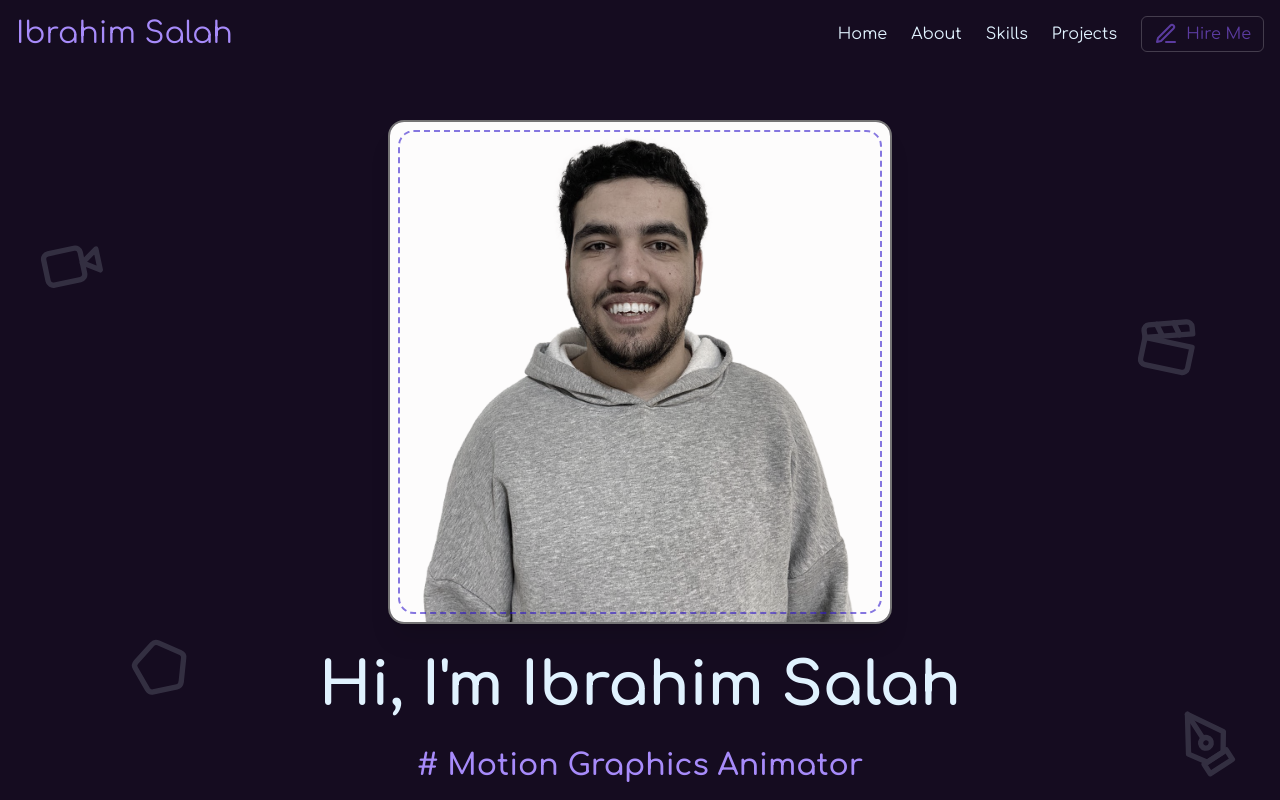
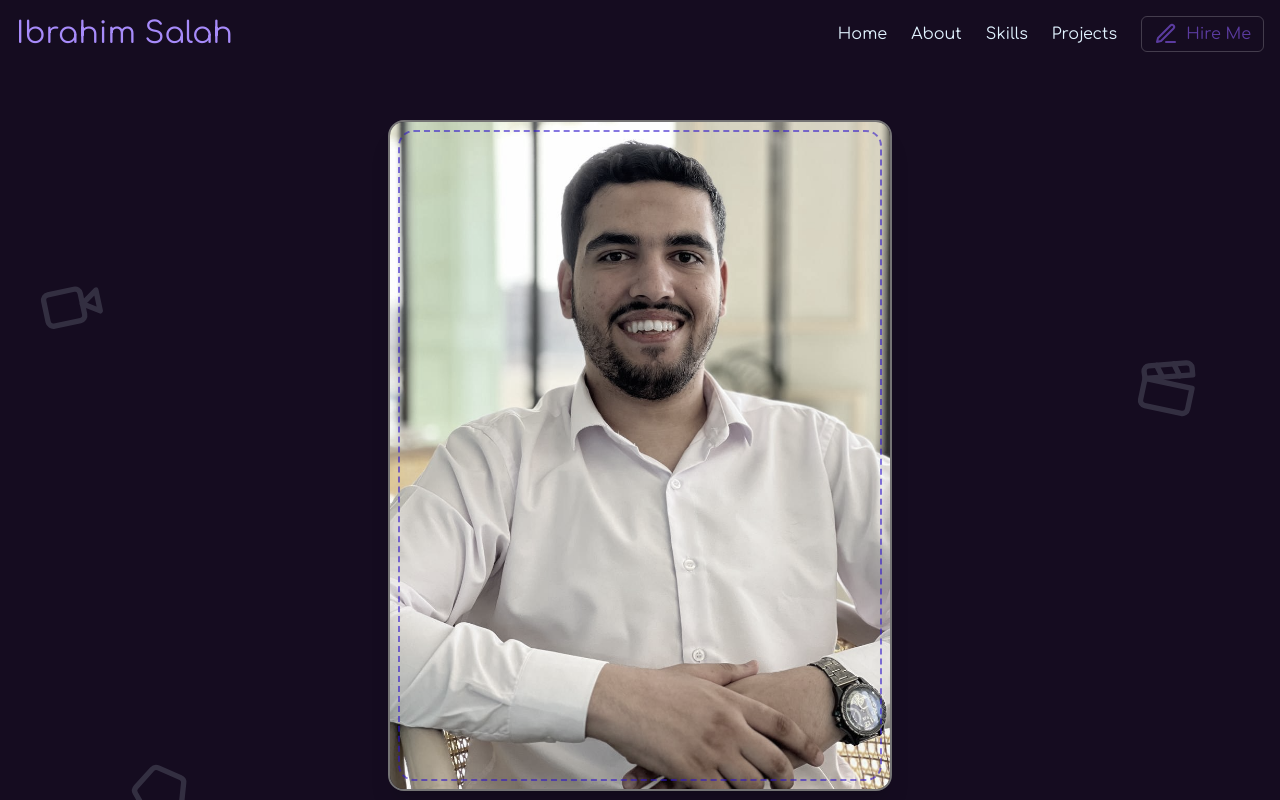
Before and after one commit to drsamiadel/ibrahimsalah, a Next.js app: page / in a window 1280 px wide. Shown: the top 800 px of the page. Built offline with nearby package versions, Linux system fonts and the light colour scheme.

Commit message:
update photo + cv link

```diff
--- a/app/_components/cvbutton.tsx
+++ b/app/_components/cvbutton.tsx
@@ -3,7 +3,7 @@ import { ExternalLink } from "lucide-react";
 export default function CVButton() {
   return (
     <a
-      href="https://drive.google.com/file/d/1Barq_EwXw8inayfzut2piEvLukozJzVU/view?usp=sharing"
+      href="https://drive.google.com/file/d/1AjUAJGu5zEhadl8RC3yRY5LHXVextU0V/view"
       target="_blank"
       className="heartbeat bg-violet-400/0 border border-white/20 hover:bg-violet-300 text-white font-bold py-4 px-14 rounded-full transition-all flex items-center gap-x-2 justify-center"
     >
--- a/app/_components/hero-section.tsx
+++ b/app/_components/hero-section.tsx
@@ -14,7 +14,7 @@ export default function HeroSetion() {
       <Pentagon className="absolute bottom-1/4 mb-10 left-32 z-[-1] w-8 h-8 md:w-12 md:h-12 lg:w-16 lg:h-16 opacity-15 -rotate-12" />
       <div className="personal-image mt-8 md:mt-20 rounded-md shadow-xl bounce-top">
         <Image
-          src="/assets/personal-image.png"
+          src="/assets/personal-image.jpg"
           width={500}
           height={500}
           alt="Ibrahim Salah"
```
Also changed, not shown: public/assets/personal-image.jpg (added).
